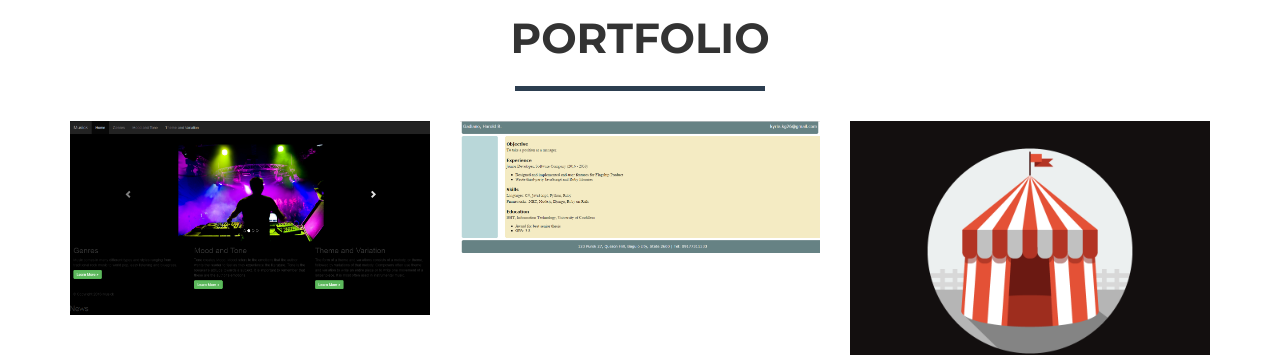
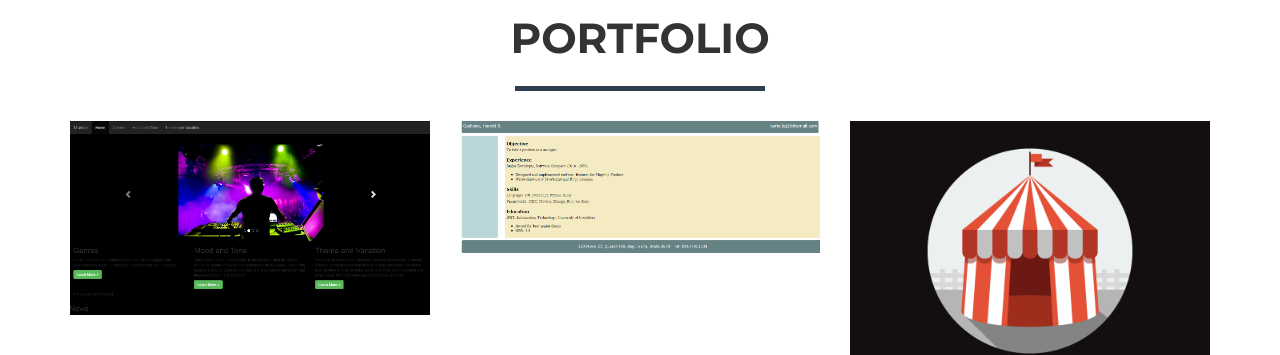
Before and after one commit to applepen322/testsite, a website: page index.html in a window 1280 px wide. Shown: the part 820-1175 px from the top of the page. Drawn offline with nearby package versions, Linux system fonts and the light colour scheme; files whose address does not match are found by name.

Commit message:
Update index.html

```diff
--- a/index.html
+++ b/index.html
@@ -104,7 +104,7 @@
                                 <i class="fa fa-search-plus fa-3x"></i>
                             </div>
                         </div>
-                        <img src="img/portfolio/resume.jpg" class="img-responsive" alt="">
+                        <img src="img/portfolio/resume.png" class="img-responsive" alt="">
                     </a>
                 </div>
                 <div class="col-sm-4 portfolio-item">
@@ -262,7 +262,7 @@
                         <div class="modal-body">
                             <h2>Project Title</h2>
                             <hr class="star-primary">
-                            <img src="img/portfolio/resume.jpg" class="img-responsive img-centered" alt="">
+                            <img src="img/portfolio/resume.png" class="img-responsive img-centered" alt="">
                             <p>Use this area of the page to describe your project. The icon above is part of a free icon set by <a href="https://sellfy.com/p/8Q9P/jV3VZ/">Flat Icons</a>. On their website, you can download their free set with 16 icons, or you can purchase the entire set with 146 icons for only $12!</p>
                             <ul class="list-inline item-details">
                                 <li>Client:
```
